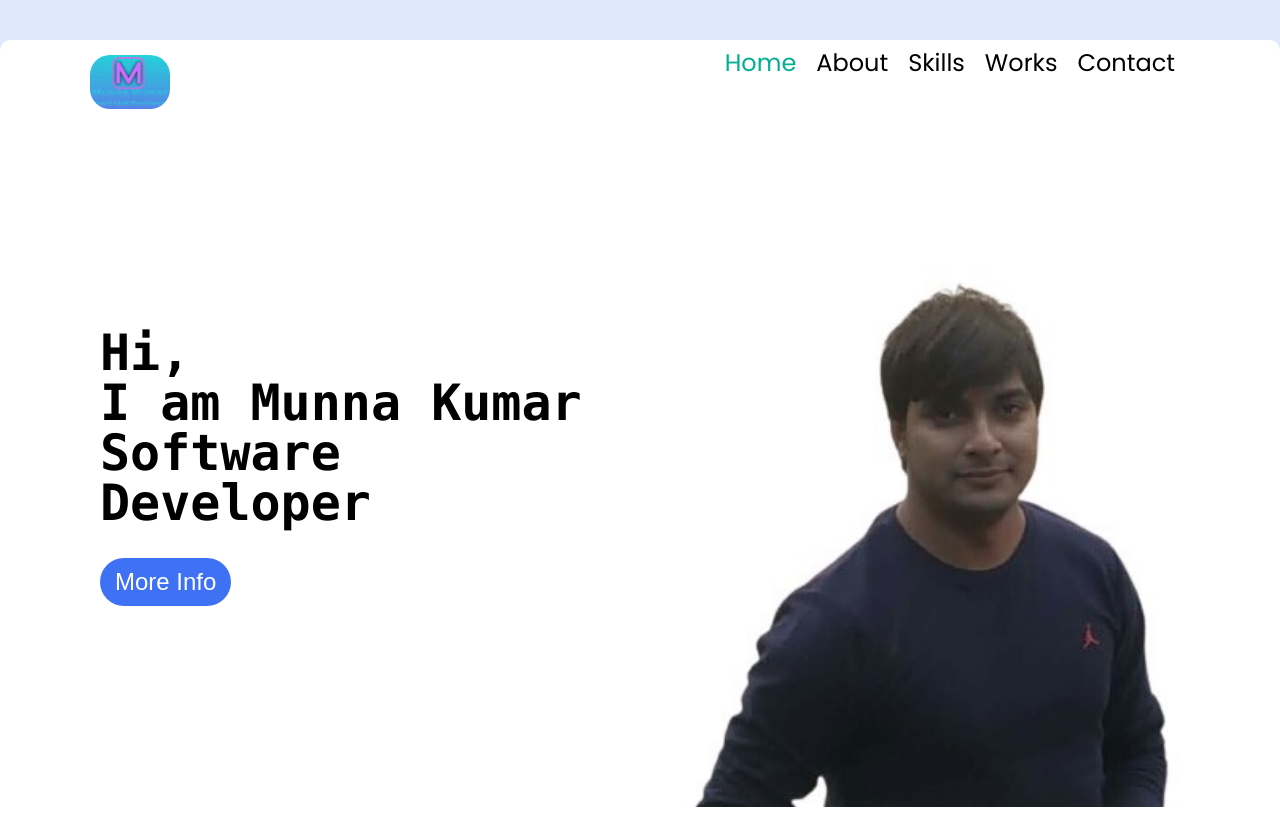
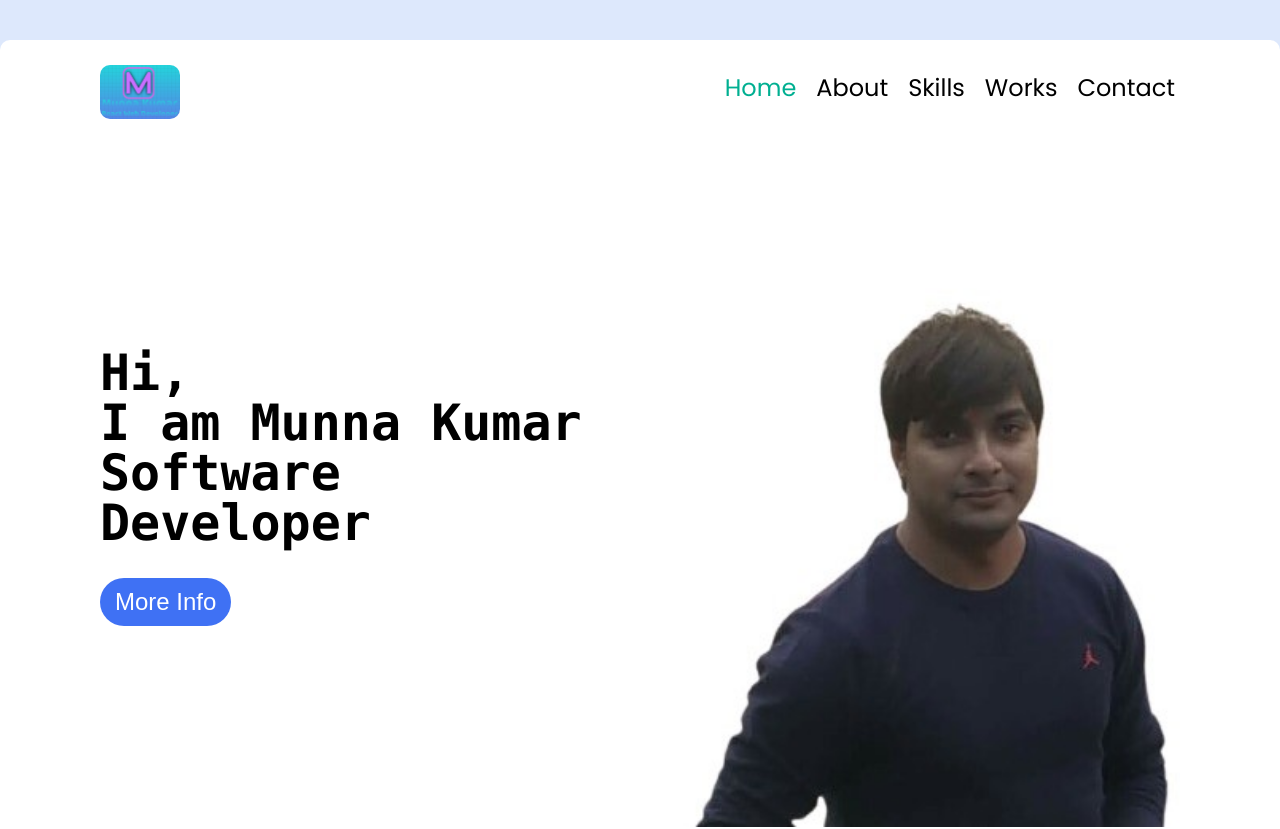
Before and after one commit to mkgupta90/mkportfolio, a React (Create React App) app: page / in a window 1280 px wide. Shown: the top 829 px of the page. Built offline with nearby package versions, Linux system fonts and the light colour scheme.

Commit message:
Changes in Navbar Component

```diff
--- a/src/components/Navbar/style.css
+++ b/src/components/Navbar/style.css
@@ -17,6 +17,7 @@
 }
 
 .logo img {
+    padding: 10px;
     width: 100%;
     margin-left: -10px;
     border-radius: 20px;
@@ -53,6 +54,7 @@
 }
 
 .list-wrapper ul li {
+    padding-top: 25px ;
     list-style: none;
     margin-bottom: 15px;
 }
```
